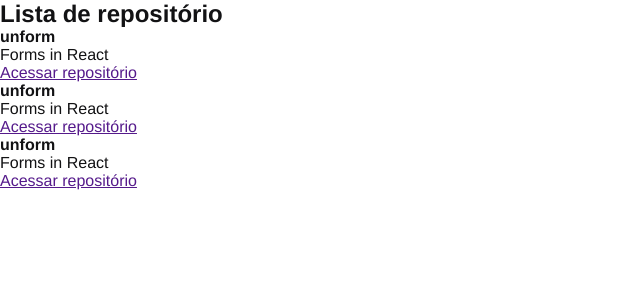
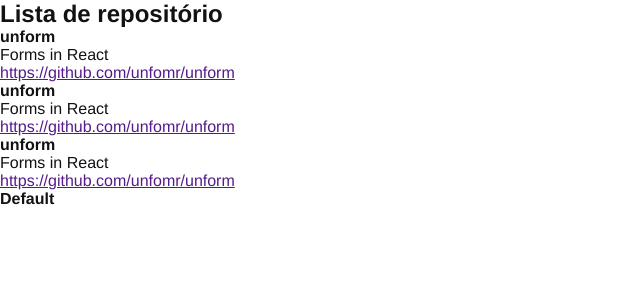
Before and after one commit to devcarloshenrique/React-Fundamentals, a React app: page / in a window 1280 px wide. Shown: the top 300 px of the page, without its empty margins (0-640 px from the left). Built offline with nearby package versions, Linux system fonts and the light colour scheme.

Commit message:
refactor: component properties

```diff
--- /dev/null
+++ b/src/components/RepositoryItem.jsx
@@ -0,0 +1,12 @@
+export function RepositoryItem(props) {
+  return (
+    <li>
+        <strong>{props.repository?.name ?? 'Default'}</strong>
+        <p>{props.repository?.description}</p>
+
+        <a href="">
+            {props.repository?.link}
+        </a>
+    </li>
+  )
+}
--- a/src/components/RepositoryList.jsx
+++ b/src/components/RepositoryList.jsx
@@ -1,4 +1,12 @@
+import { RepositoryItem } from "./RepositoryItem";
+
 const repositoryName = 'unform'
+
+const repository = {
+    name: 'unform',
+    description: 'Forms in React',
+    link: 'https://github.com/unfomr/unform'
+}
 
 export function RepositoryList() {
 
@@ -8,31 +16,12 @@
             <h1>Lista de repositório</h1>
 
             <ul>
-                <li>
-                    <strong>{repositoryName}</strong>
-                    <p>Forms in React</p>
+                <RepositoryItem repository={repository} />
+                <RepositoryItem repository={repository} />
+                <RepositoryItem repository={repository} />
+                <RepositoryItem />
+            </ul>
 
-                    <a href="">
-                        Acessar repositório
-                    </a>
-                </li>
-                <li>
-                    <strong>{repositoryName}</strong>
-                    <p>Forms in React</p>
-
-                    <a href="">
-                        Acessar repositório
-                    </a>
-                </li>
-                <li>
-                    <strong>{repositoryName}</strong>
-                    <p>Forms in React</p>
-
-                    <a href="">
-                        Acessar repositório
-                    </a>
-                </li>
-            </ul>
         </section>
     );
 }
```
